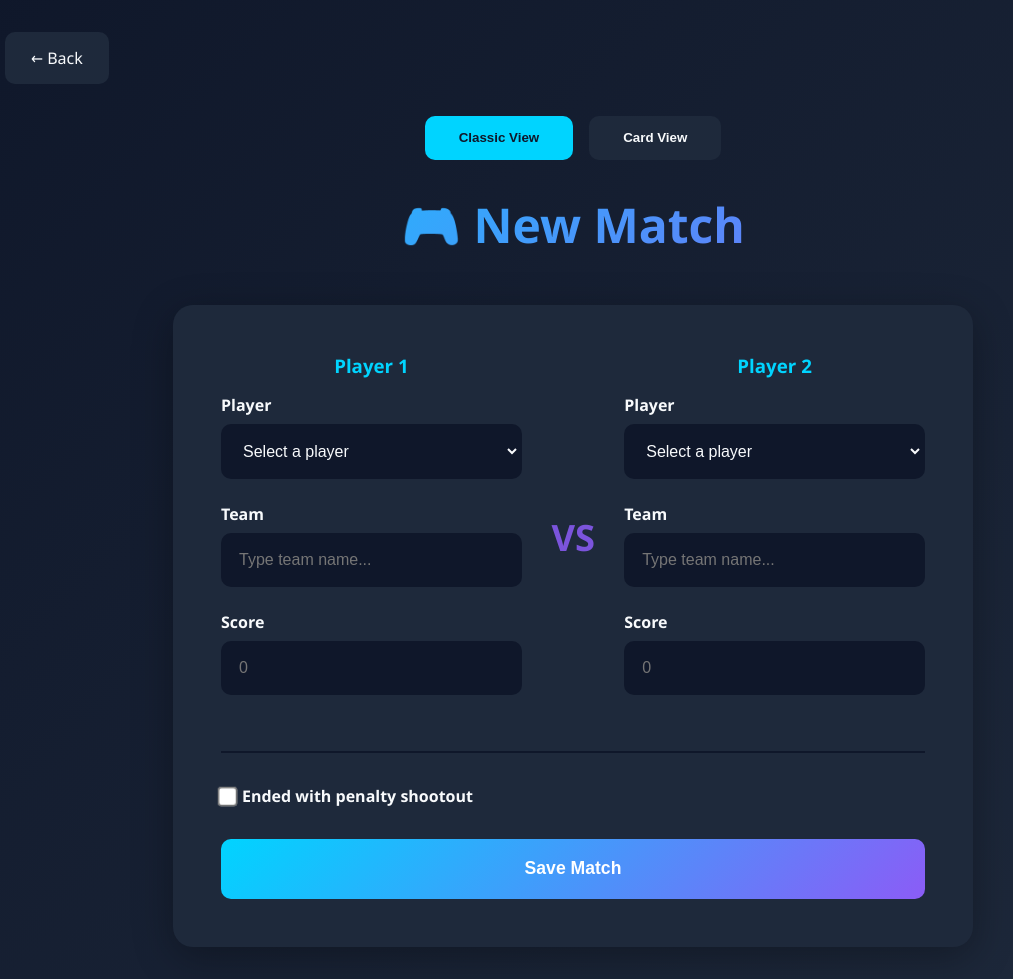
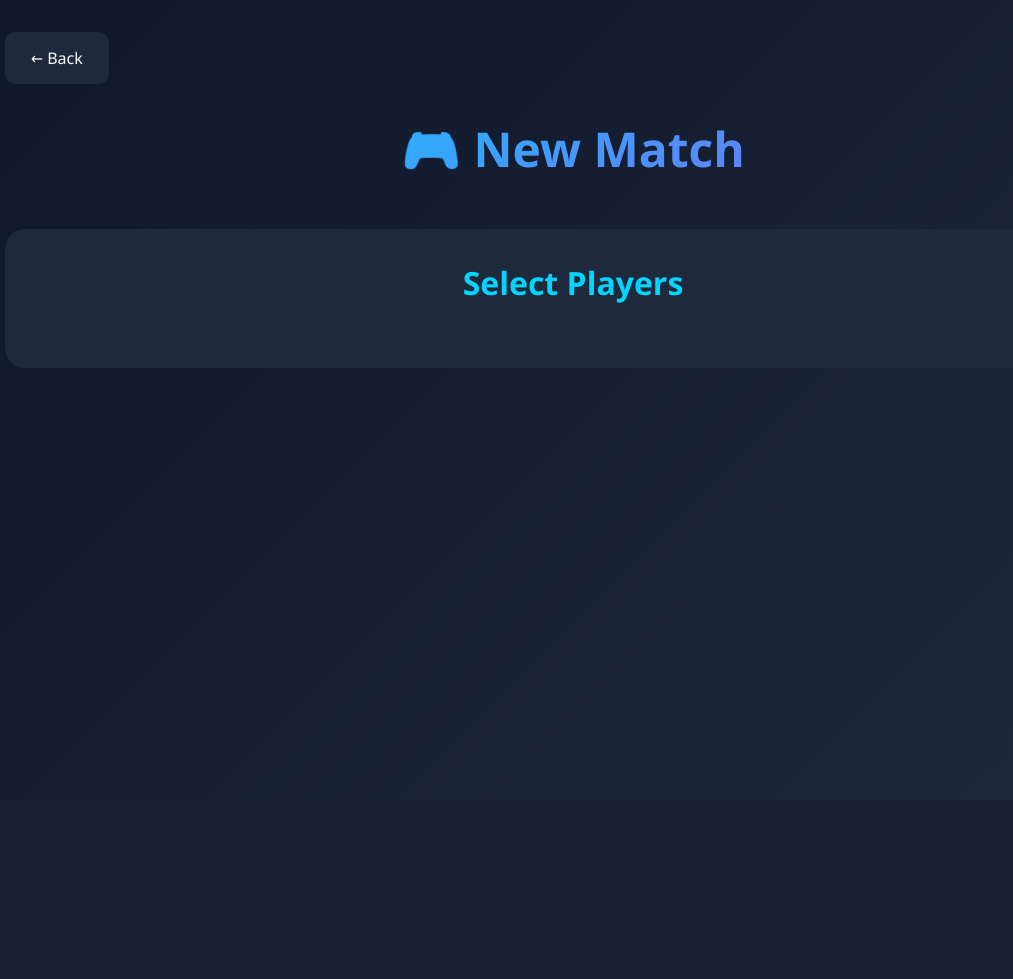
Before and after one commit to Petouha/who-won, a Flask app: page /add-match-page in a window 1280 px wide. Shown: the whole page, without its empty margins (67-1080 px from the left). After the commit the page ends 303 px from the top, so only its background shows below. Run offline with Flask 3, Linux system fonts and the light colour scheme; data that the repository does not hold is empty.

Commit message:
removed classic view for add game

```diff
--- a/app.py
+++ b/app.py
@@ -57,10 +57,6 @@ def players_page():
 
 @app.route('/add-match-page')
 def add_match_page():
-    return render_template('add-match.html')
-
-@app.route('/add-match-alt-page')
-def add_match_alt_page():
     return render_template('add-match-alt.html')
 
 @app.route('/history-page')
--- a/templates/add-match-alt.html
+++ b/templates/add-match-alt.html
@@ -9,11 +9,6 @@
 <body>
     <div class="container">
         <div class="back-button" onclick="goBack()">← Back</div>
-
-        <div class="view-toggle">
-            <button onclick="window.location.href='/add-match-page'" class="toggle-btn">Classic View</button>
-            <button class="toggle-btn active">Card View</button>
-        </div>
 
         <header class="page-header">
             <h1>🎮 New Match</h1>
```
